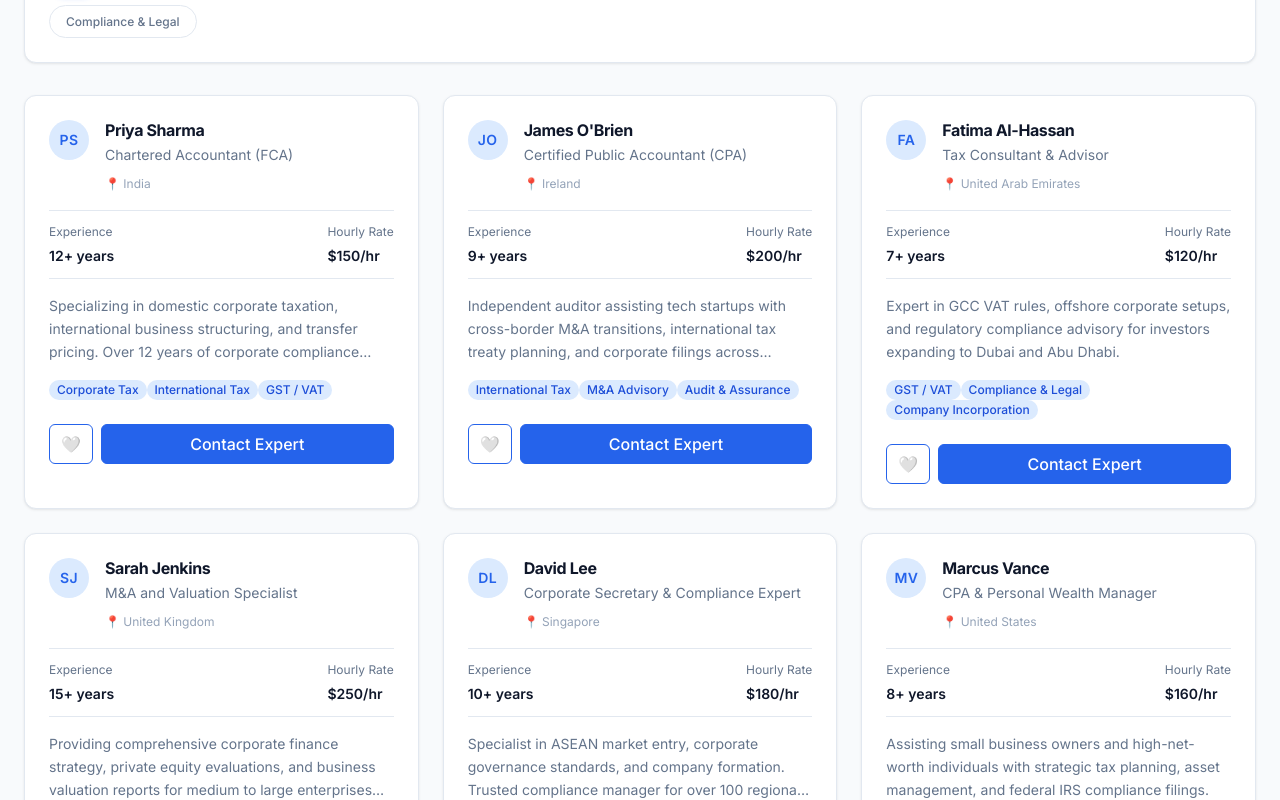
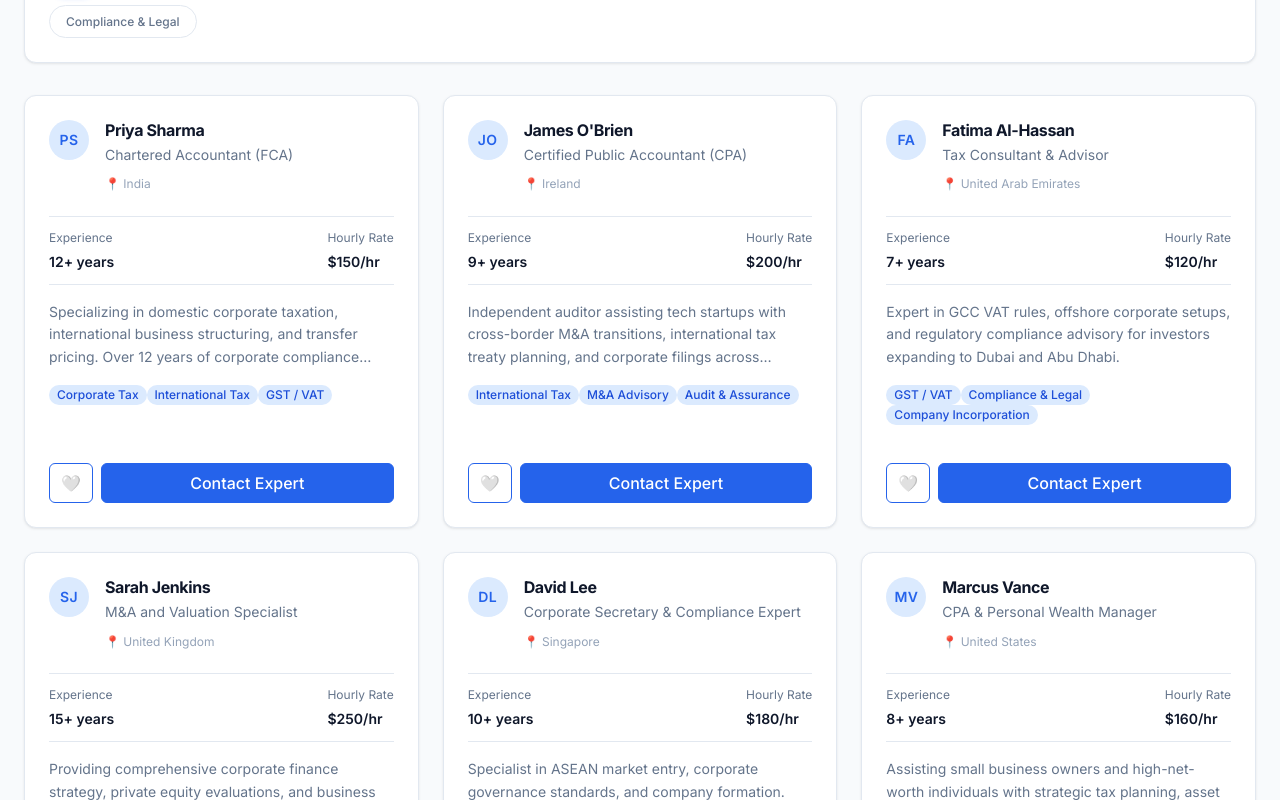
Before and after one commit to capoasisdev/CA_Platform, a React (Vite) app: page /find-professionals in a window 1280 px wide. Shown: the part 560-1360 px from the top of the page. Built offline with nearby package versions, Linux system fonts and the light colour scheme; no server answers; the database is empty.

Commit message:
style: fix vertical alignment heights in professional cards

```diff
--- a/src/pages/FindProfessionals/FindProfessionals.css
+++ b/src/pages/FindProfessionals/FindProfessionals.css
@@ -123,6 +123,7 @@
   align-items: flex-start;
   gap: var(--space-4);
   margin-bottom: var(--space-4);
+  min-height: 80px; /* Ensure uniform header alignment */
 }
 
 .pro-card__identity {
@@ -140,6 +141,7 @@
   font-size: var(--font-size-sm);
   color: var(--color-text-secondary);
   margin: var(--space-1) 0;
+  min-height: 20px;
 }
 
 .pro-card__country {
@@ -178,7 +180,7 @@
   color: var(--color-text-secondary);
   line-height: var(--line-height-relaxed);
   margin-bottom: var(--space-4);
-  flex: 1;
+  min-height: 60px; /* Lock bio height */
   display: -webkit-box;
   -webkit-line-clamp: 3;
   -webkit-box-orient: vertical;
@@ -190,8 +192,12 @@
   flex-wrap: wrap;
   gap: var(--space-1.5);
   margin-bottom: var(--space-6);
+  min-height: 54px; /* Lock tags container height to fit up to 2 lines neatly */
+  align-content: flex-start;
 }
 
 .pro-card__actions {
   margin-top: auto;
+  display: flex;
+  gap: var(--space-2);
 }
```
